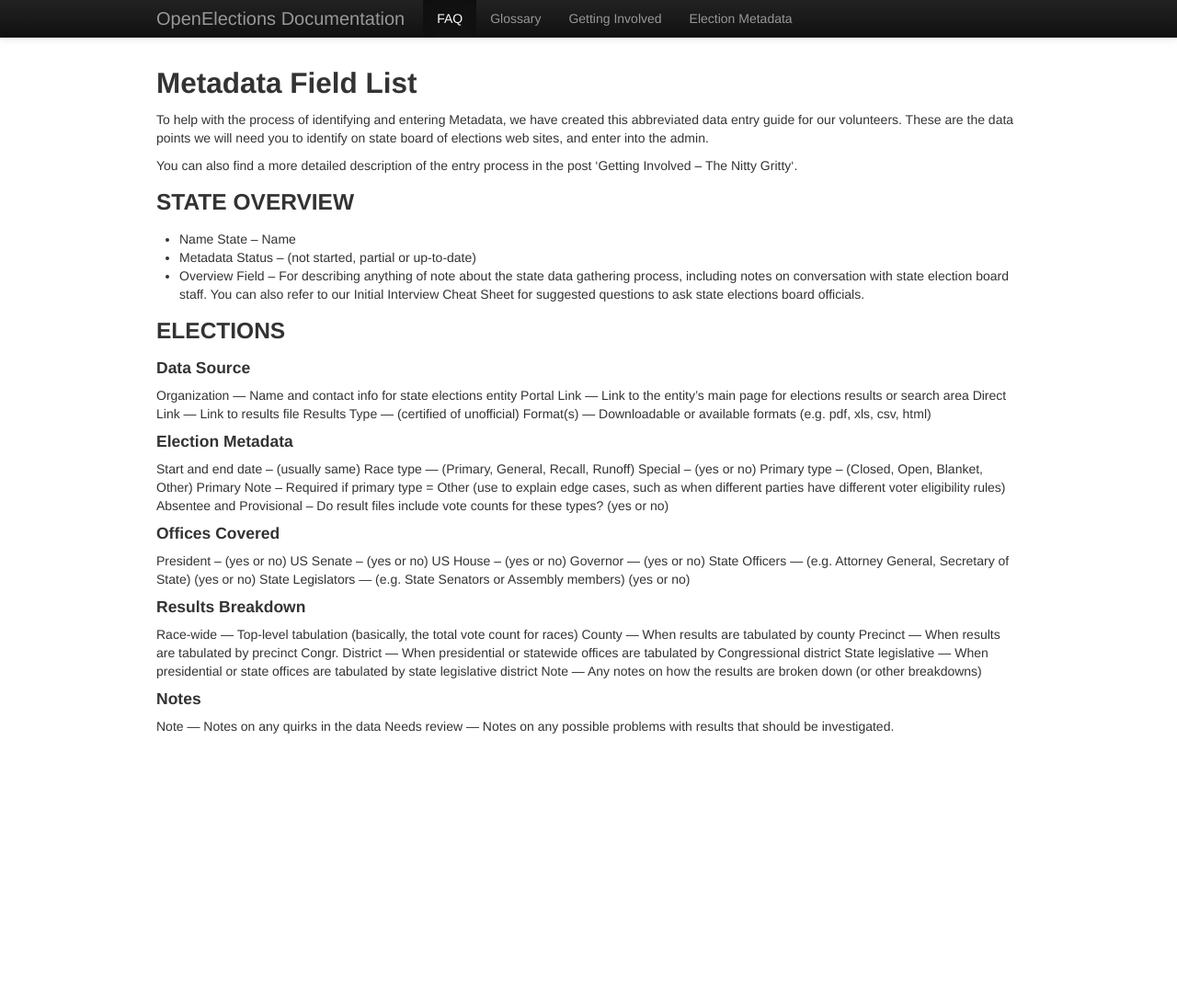
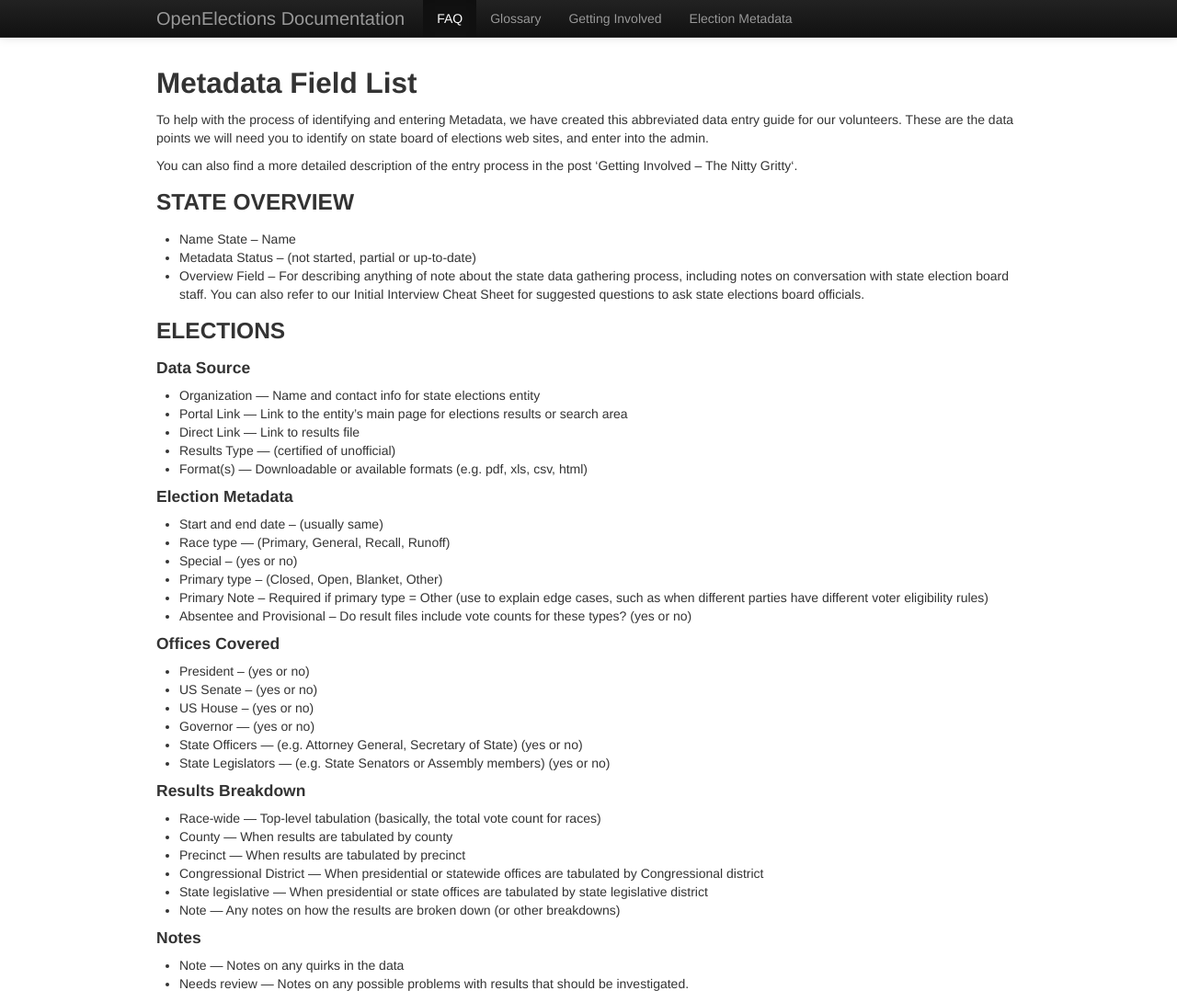
Before and after one commit to openelections/docs, a Jekyll site: the page built from metadata.md, in a window 1280 px wide and 1090 px high. Shown: the whole window at 92% size. Built offline with Jekyll 4.4.1, drawn with Linux system fonts in a browser that asks for light colours; some web fonts are replaced.

Commit message:
added bullet lists to metadata

```diff
--- a/metadata.md
+++ b/metadata.md
@@ -20,40 +20,40 @@
 
 #### Data Source
 
-Organization — Name and contact info for state elections entity
-Portal Link — Link to the entity’s main page for elections results or search area
-Direct Link — Link to results file
-Results Type — (certified of unofficial)
-Format(s) — Downloadable or available formats (e.g. pdf, xls, csv, html)
+* Organization — Name and contact info for state elections entity
+* Portal Link — Link to the entity’s main page for elections results or search area
+* Direct Link — Link to results file
+* Results Type — (certified of unofficial)
+* Format(s) — Downloadable or available formats (e.g. pdf, xls, csv, html)
 
 #### Election Metadata
 
-Start and end date – (usually same)
-Race type — (Primary, General, Recall, Runoff)
-Special – (yes or no)
-Primary type – (Closed, Open, Blanket, Other)
-Primary Note – Required if primary type = Other (use to explain edge cases, such as when different parties have different voter eligibility rules)
-Absentee and Provisional – Do result files include vote counts for these types? (yes or no)
+* Start and end date – (usually same)
+* Race type — (Primary, General, Recall, Runoff)
+* Special – (yes or no)
+* Primary type – (Closed, Open, Blanket, Other)
+* Primary Note – Required if primary type = Other (use to explain edge cases, such as when different parties have different voter eligibility rules)
+* Absentee and Provisional – Do result files include vote counts for these types? (yes or no)
 
 #### Offices Covered
 
-President – (yes or no)
-US Senate – (yes or no)
-US House – (yes or no)
-Governor — (yes or no)
-State Officers — (e.g. Attorney General, Secretary of State) (yes or no)
-State Legislators — (e.g. State Senators or Assembly members) (yes or no)
+* President – (yes or no)
+* US Senate – (yes or no)
+* US House – (yes or no)
+* Governor — (yes or no)
+* State Officers — (e.g. Attorney General, Secretary of State) (yes or no)
+* State Legislators — (e.g. State Senators or Assembly members) (yes or no)
 
 #### Results Breakdown
 
-Race-wide — Top-level tabulation (basically, the total vote count for races)
-County — When results are tabulated by county
-Precinct — When results are tabulated by precinct
-Congr. District — When presidential or statewide offices are tabulated by Congressional district
-State legislative — When presidential or state offices are tabulated by state legislative district
-Note — Any notes on how the results are broken down (or other breakdowns)
+* Race-wide — Top-level tabulation (basically, the total vote count for races)
+* County — When results are tabulated by county
+* Precinct — When results are tabulated by precinct
+* Congressional District — When presidential or statewide offices are tabulated by Congressional district
+* State legislative — When presidential or state offices are tabulated by state legislative district
+* Note — Any notes on how the results are broken down (or other breakdowns)
 
 #### Notes
 
-Note — Notes on any quirks in the data
-Needs review — Notes on any possible problems with results that should be investigated.
+* Note — Notes on any quirks in the data
+* Needs review — Notes on any possible problems with results that should be investigated.
```
